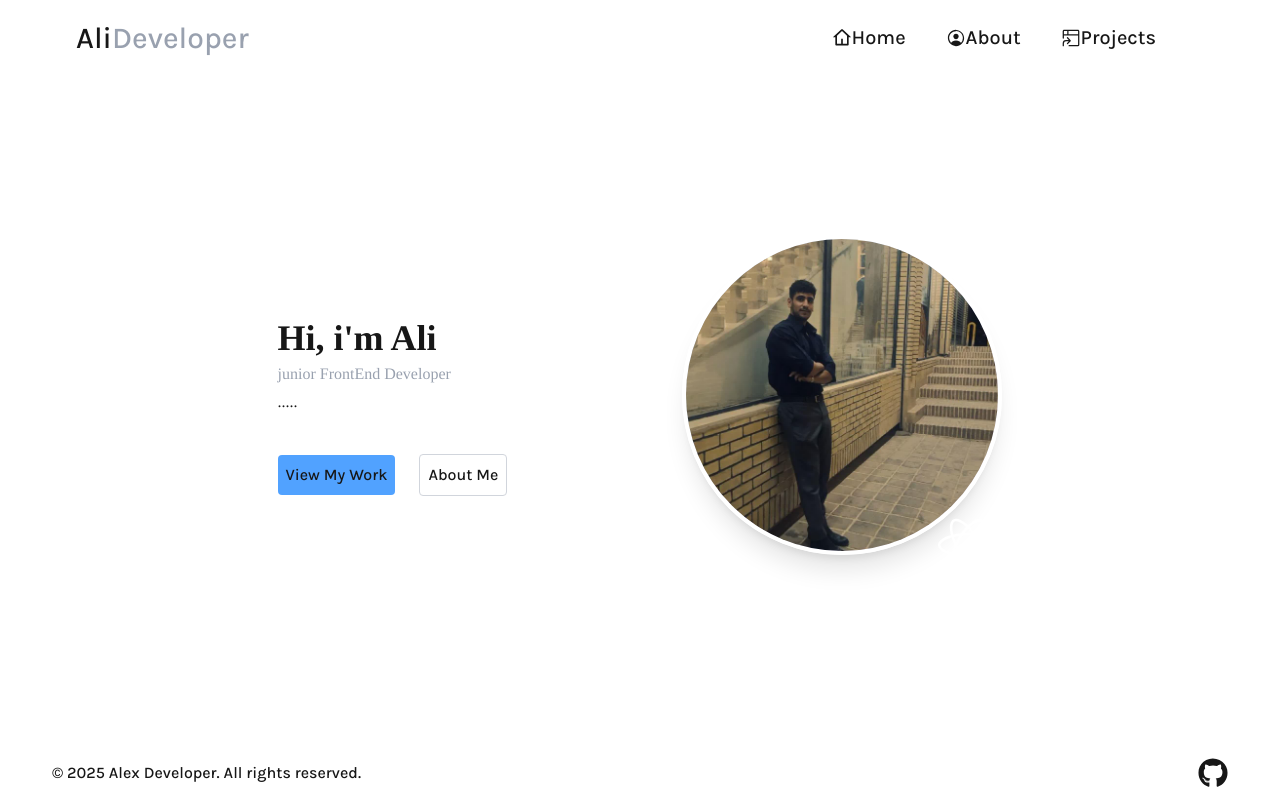
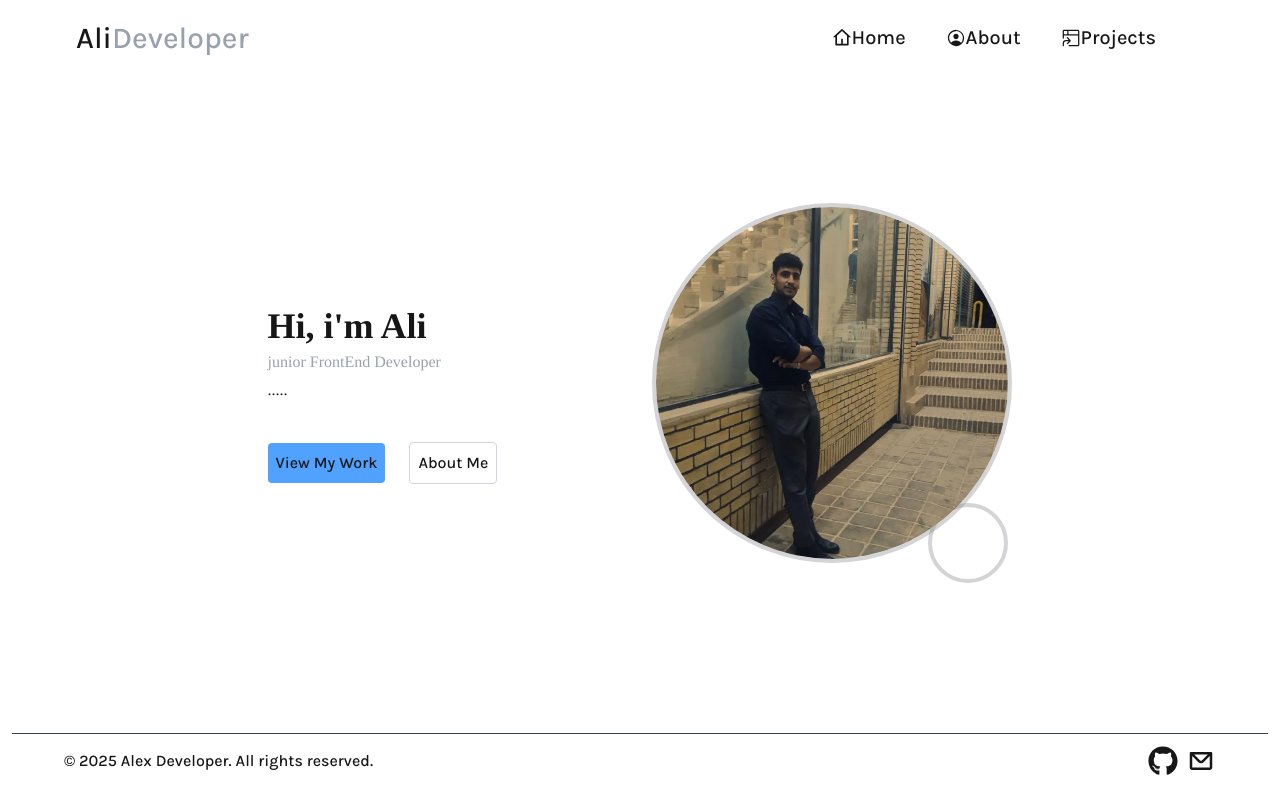
Before and after one commit to Ali-Rahimpoor/Portfolio, a Next.js app: page / in a window 1280 px wide. Built offline with nearby package versions, Linux system fonts and the light colour scheme.

Commit message:
use framer motion

```diff
--- a/app/components/Footer.tsx
+++ b/app/components/Footer.tsx
@@ -1,10 +1,14 @@
 import { FaGithub } from "react-icons/fa6";
+import { CgMail } from "react-icons/cg";
 const Footer = ()=>{
 
    return(
-      <footer className="flex items-center justify-between font-Karla px-10">
+      <footer className="flex items-center border-t p-3 border-t-gray-700 justify-between font-Karla px-13">
          <h1>© 2025 Alex Developer. All rights reserved.</h1>
+         <div className="flex items-center justify-between gap-x-2">
          <FaGithub size={30} />
+         <CgMail size={30}/>
+         </div>
       </footer>
    )
 }
--- a/app/components/Header.tsx
+++ b/app/components/Header.tsx
@@ -1,31 +1,41 @@
+"use client"
 import { RiHome4Line } from "react-icons/ri";import { AiFillHome } from "react-icons/ai";
 import { IoPersonCircleOutline } from "react-icons/io5";
 import { GoProjectSymlink } from "react-icons/go";
+import {motion,AnimatePresence, animate} from "framer-motion";
+import { label } from "framer-motion/client";
 const Header = ()=>{
+
+   const navItems = [
+      {id:"home",label:"Home",icon:<RiHome4Line/>},
+      {id:"about",label:"About",icon:<IoPersonCircleOutline/>},
+      {id:"projects",label:"Projects",icon:<GoProjectSymlink/>},
+   ]
 
    return(
       <header className="font-Karla">
          <nav className="container flex justify-between px-16 pt-2">
-            <h1 className="text-3xl">Ali<span className="text-gray-400">Developer</span></h1>
+            <motion.h1
+            initial={{opacity:0,x:-20}}
+            animate={{opacity:1,x:0}}
+            className="text-3xl">Ali<span className="text-gray-400">Developer</span>
+            </motion.h1>
             <ul className="flex items-center justify-between gap-x-10 pr-12 text-xl">
-               <li>
-                  <button className="flex items-center justify-center">
-                     <RiHome4Line className="size-5" />
-                     Home
-                  </button>
-               </li>
-               <li>
-                  <button className="flex items-center justify-center">
-                     <IoPersonCircleOutline className="size-5"/>
-                     About
-                  </button>
-               </li>
-               <li>
-                  <button className="flex items-center justify-center">
-                     <GoProjectSymlink className="size-5"/>
-                     Projects
-                  </button>
-               </li>
+               {
+                  navItems.map(item=>(
+                     <li key={item.id}>
+                        <motion.button
+                        className="flex items-center justify-center"
+                        whileTap={{scale:0.95}}
+                        whileHover={{scale:1.10}}
+                        initial={{opacity:0,y:-20}}
+                        animate={{opacity:1,y:0}}>
+                           {item.icon}
+                           {item.label}
+                        </motion.button>
+                     </li>
+                  ))
+               }
             </ul>
          </nav>
       </header>
--- a/app/page.tsx
+++ b/app/page.tsx
@@ -1,36 +1,40 @@
-import Image from "next/image";
+"use client"
 const img_Url = "/assets/img/me.jpg"
-import { FaReact } from "react-icons/fa6";
+import {motion} from 'framer-motion';
+import { FaCode } from "react-icons/fa6";
 export default function Home() {
   return (
    <main className="flex justify-around w-[900px] font-Tinos mx-auto">
       <div className="flex items-center justify-center">
         <div className="">
-        <h1 className="text-4xl font-Tinos-Bold">Hi, i'm Ali</h1>
-        <h2 className="my-1 text-gray-400">junior FrontEnd Developer</h2>
-        <p>.....</p>
-        <div className="mt-10 font-Karla flex items-center justify-between gap-x-6">
-          <button className="bg-blue-400 p-2 rounded">
+        <motion.h1  initial={{ opacity: 0, y: 20 }}
+                  animate={{ opacity: 1, y: 0, transition: { delay: 0.2 } }} className="text-4xl font-Tinos-Bold">Hi, i'm Ali</motion.h1>
+        <motion.h2  initial={{ opacity: 0, y: 20 }}
+                  animate={{ opacity: 1, y: 0, transition: { delay: 0.3 } }} className="my-1 text-gray-400">junior FrontEnd Developer</motion.h2>
+        <motion.p   initial={{ opacity: 0, y: 20 }}
+                  animate={{ opacity: 1, y: 0, transition: { delay: 0.4 } }}>.....</motion.p>
+        <motion.div  initial={{ opacity: 0, y: 20 }}
+                  animate={{ opacity: 1, y: 0, transition: { delay: 0.5 } }}  className="mt-10 font-Karla flex items-center justify-between gap-x-6">
+          <button className="bg-blue-400 p-2 rounded hover:scale-110 transition-transform">
              View My Work
           </button>
-          <button className="p-2 rounded border border-gray-300">
+          <button className="p-2 rounded border border-gray-300 hover:scale-110 transition-transform hover:bg-zinc-800">
              About Me
           </button>
-          </div>
+          </motion.div>
         </div>
       </div>
 
-      <div className="relative">
-            <div className="w-48 h-48 md:w-80 md:h-80 rounded-full bg-gradient-to-br from-blue-100 to-purple-100 dark:from-blue-900/30 dark:to-purple-900/30 border-4 border-white dark:border-gray-800 shadow-xl overflow-hidden mb-6">
+      <motion.div  initial={{ opacity: 0, scale: 0.9 }}
+                animate={{ opacity: 1, scale: 1, transition: { delay: 0.6 } }} className="relative">
+            <div className="w-48 h-48 md:w-90 md:h-90 rounded-full overflow-hidden border-4 border-zinc-500/30 mb-6 hover:scale-105 transition-transform">
                       {/* Placeholder for profile image */}
                       <div className="w-full h-full flex items-center justify-center">
                         <img className="w-full h-full" src={img_Url} alt="" />
                       </div>
               </div>
-              <div>
-                        <FaReact className="size-15 absolute bottom-1 right-1 text-white"/>
-                      </div>
-      </div>
+              <FaCode className="size-20 p-5 absolute -z-10 bottom-1 right-1 border-4 rounded-full  border-zinc-500/30 text-white"/>
+      </motion.div>
    </main>
   );
 }
```
